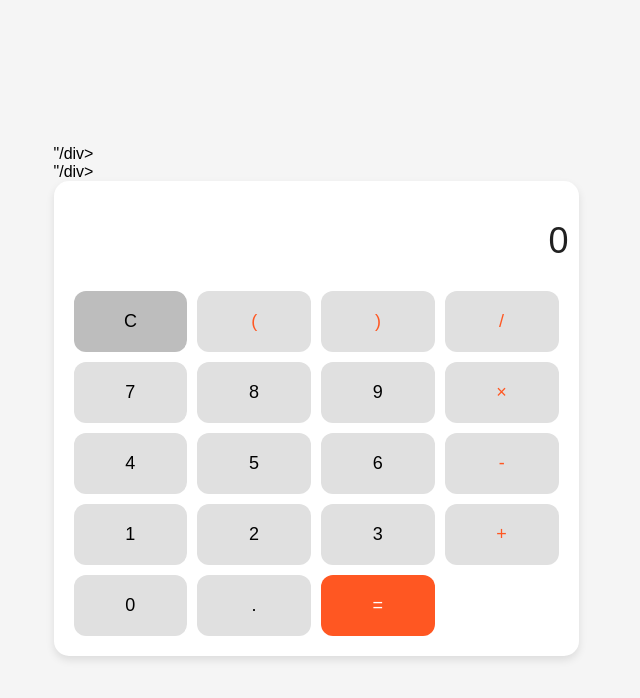
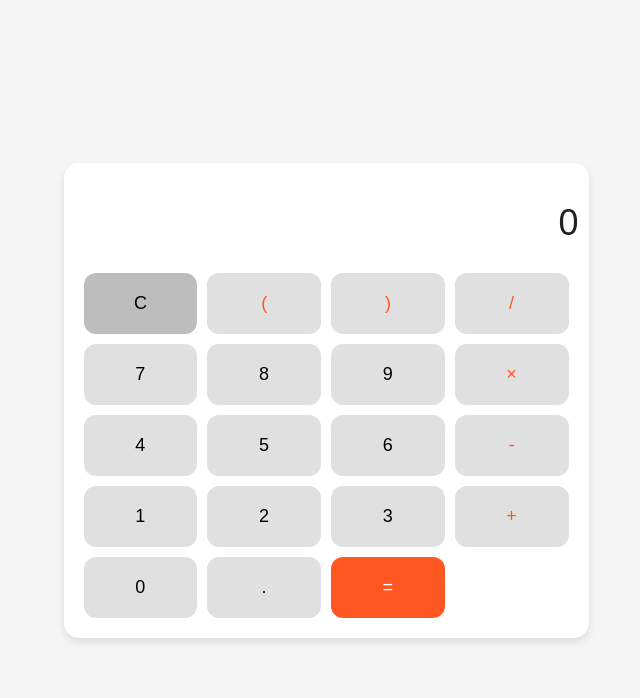
Before and after one commit to Abod3311/calculator-website, a plain HTML site: page index.html in a window 1280 px wide. Shown: the whole page, without its empty margins (324-964 px from the left). Drawn offline with Linux system fonts and the light colour scheme.

Commit message:
index.html

```diff
--- a/index.html
+++ b/index.html
@@ -10,10 +10,10 @@
     <div class="container">
         <!-- Left Sidebar for Ads -->
         <div class="ad-sidebar">
-            <div class="<script async src="https://pagead2.googlesyndication.com/pagead/js/adsbygoogle.js?client=ca-pub-1807609405180373"
-     crossorigin="anonymous"></script>"/div>
-            <div class="<script async src="https://pagead2.googlesyndication.com/pagead/js/adsbygoogle.js?client=ca-pub-1807609405180373"
-     crossorigin="anonymous"></script>"/div>
+            <script async src="https://pagead2.googlesyndication.com/pagead/js/adsbygoogle.js?client=ca-pub-1807609405180373"
+     crossorigin="anonymous"></script>
+            <script async src="https://pagead2.googlesyndication.com/pagead/js/adsbygoogle.js?client=ca-pub-1807609405180373"
+     crossorigin="anonymous"></script>
         </div>
 
         <!-- Calculator -->
```
